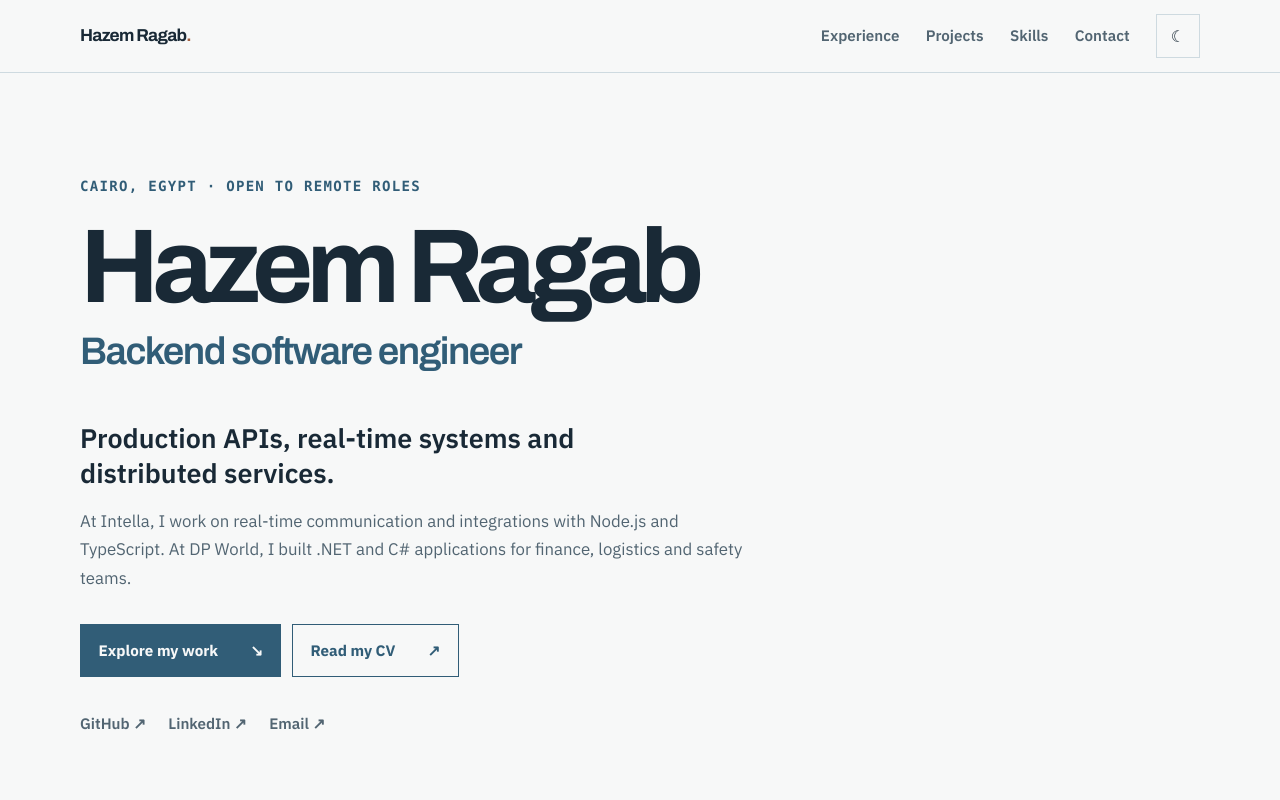
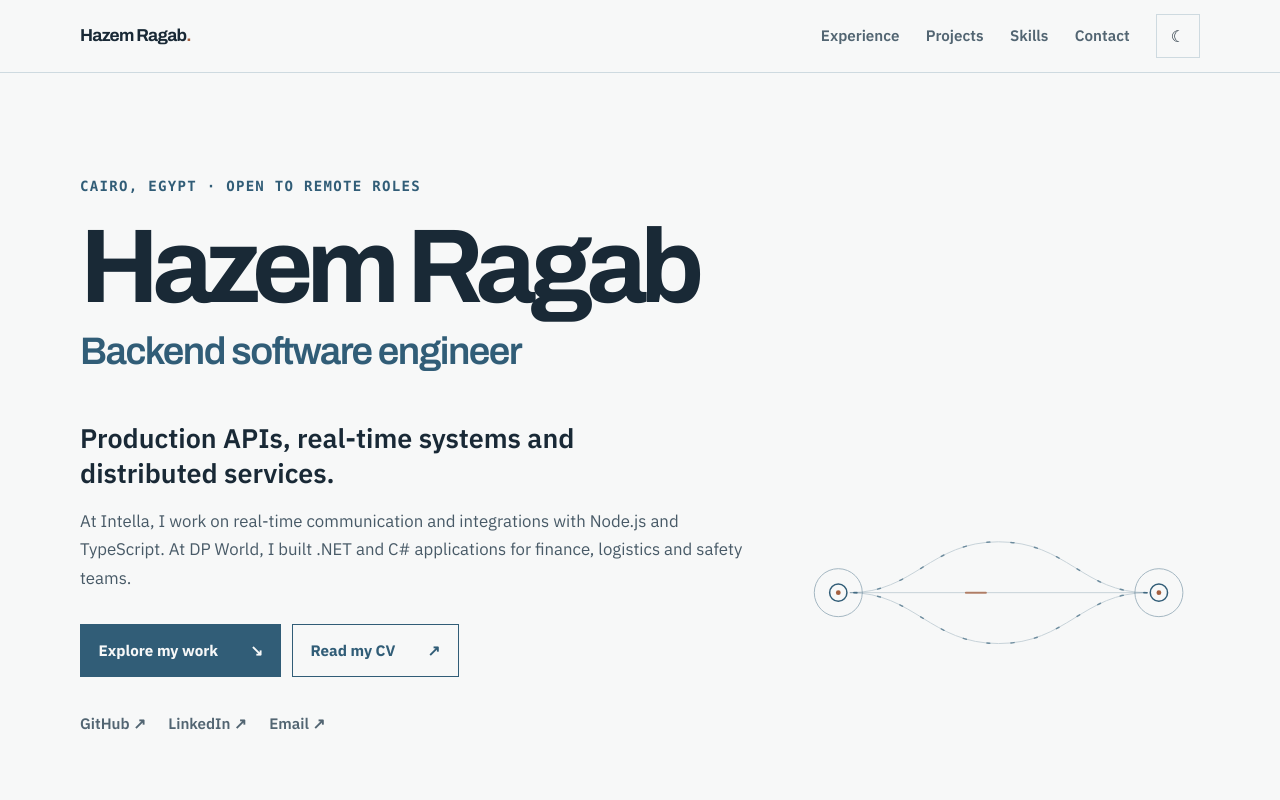
Before and after one commit to rhazem13/hazemportfolio-frontend, an Angular app: page / in a window 1280 px wide. Shown: the top 800 px of the page. Built offline with nearby package versions, Linux system fonts and the light colour scheme.

Commit message:
Add restrained live signal motion to portfolio hero

```diff
--- a/src/app/components/hero/hero.component.html
+++ b/src/app/components/hero/hero.component.html
@@ -16,5 +16,20 @@
         <a href="mailto:h.ragab.dev@gmail.com">Email <span aria-hidden="true">↗</span></a>
       </nav>
     </div>
+    <svg class="hero-signal" viewBox="0 0 420 216" fill="none" aria-hidden="true">
+      <path class="signal-track" d="M55 108C122 108 139 55 210 55S298 108 365 108" />
+      <path class="signal-track" d="M55 108H365" />
+      <path class="signal-track" d="M55 108C122 108 139 161 210 161S298 108 365 108" />
+      <path class="signal-flow" d="M55 108C122 108 139 55 210 55S298 108 365 108" />
+      <path class="signal-flow signal-flow-bottom" d="M55 108C122 108 139 161 210 161S298 108 365 108" />
+      <path class="signal-packet" d="M55 108H365" />
+      <path class="signal-packet signal-packet-later" d="M55 108H365" />
+      <circle class="signal-ring" cx="43" cy="108" r="25" />
+      <circle class="signal-ring" cx="377" cy="108" r="25" />
+      <circle class="signal-node" cx="43" cy="108" r="9" />
+      <circle class="signal-node" cx="377" cy="108" r="9" />
+      <circle class="signal-core" cx="43" cy="108" r="2.5" />
+      <circle class="signal-core" cx="377" cy="108" r="2.5" />
+    </svg>
   </div>
 </section>
--- a/src/app/components/hero/styles/hero.component.scss
+++ b/src/app/components/hero/styles/hero.component.scss
@@ -1,10 +1,23 @@
 .hero { padding: clamp(4rem, 8vw, 7.5rem) 0 clamp(4rem, 7vw, 6rem); }
+.hero .container { position: relative; }
 .hero-copy { max-width: 56rem; }
+.hero-signal { position: absolute; right: 0; bottom: 2.5rem; width: min(36%, 26.25rem); height: auto; overflow: visible; color: var(--accent-color); }
+.signal-track, .signal-flow, .signal-packet, .signal-ring, .signal-node { vector-effect: non-scaling-stroke; stroke: currentColor; }
+.signal-track { stroke-width: 1; opacity: .24; }
+.signal-flow { stroke-width: 1.5; stroke-linecap: round; stroke-dasharray: 3 21; opacity: .62; animation: signal-flow 12s linear infinite; }
+.signal-flow-bottom { animation-delay: -6s; }
+.signal-packet { stroke: var(--signal-color); stroke-width: 2; stroke-linecap: round; stroke-dasharray: 20 615; opacity: .75; animation: signal-packet 7s linear infinite; }
+.signal-packet-later { animation-delay: -3.5s; }
+.signal-ring { stroke-width: 1; opacity: .42; }
+.signal-node { fill: var(--background-color); stroke-width: 1.5; }
+.signal-core { fill: var(--signal-color); }
+@keyframes signal-flow { to { stroke-dashoffset: -240; } }
+@keyframes signal-packet { from { stroke-dashoffset: 20; } to { stroke-dashoffset: -615; } }
 .hero-eyebrow { color: var(--accent-color); font-family: var(--font-utility); font-size: .88rem; font-weight: 700; letter-spacing: .09em; text-transform: uppercase; }
 h1 { margin-top: 1.3rem; font-family: var(--font-display); font-size: clamp(4rem, 8.2vw, 7.8rem); font-weight: 700; letter-spacing: -.065em; line-height: .92; text-wrap: balance; }
 .hero-role { margin-top: .8rem; color: var(--accent-color); font-family: var(--font-display); font-size: clamp(1.55rem, 3vw, 2.7rem); font-weight: 600; letter-spacing: -.04em; line-height: 1.15; }
 .hero-title { max-width: 36ch; margin-top: clamp(2rem, 4vw, 3rem); font-size: clamp(1.35rem, 2.1vw, 1.75rem); font-weight: 600; line-height: 1.3; text-wrap: pretty; }
-.hero-description { max-width: 42rem; margin-top: 1rem; color: var(--text-secondary); font-size: 1.05rem; line-height: 1.7; }
+.hero-description { max-width: 42rem; margin-top: 1rem; color: color-mix(in srgb, var(--text-secondary), var(--text-color) 18%); font-size: 1.05rem; line-height: 1.7; }
 .hero-actions, .hero-social { display: flex; flex-wrap: wrap; align-items: center; }
 .hero-actions { gap: .65rem; margin-top: 2rem; }
 .hero-action { display: inline-flex; min-height: 3.3rem; align-items: center; justify-content: space-between; gap: 2rem; padding: .7rem 1.1rem; border: 1px solid var(--accent-color); color: var(--accent-color); font-size: .95rem; font-weight: 700; text-decoration: none; transition: background-color 180ms ease, color 180ms ease, border-color 180ms ease; }
@@ -13,4 +26,6 @@ h1 { margin-top: 1.3rem; font-family: var(--font-display); font-size: clamp(4rem
 .hero-social { gap: 1.4rem; margin-top: 2.1rem; }
 .hero-social a { color: var(--text-secondary); font-size: .95rem; font-weight: 600; text-decoration: none; }
 .hero-social a:hover { color: var(--accent-color); text-decoration: underline; }
-@media (max-width: 520px) { .hero { padding-top: 3.2rem; } h1 { font-size: clamp(3.5rem, 15vw, 5rem); } .hero-role { font-size: 1.55rem; } .hero-actions { align-items: stretch; } .hero-action { flex: 1 1 100%; } }
+@media (max-width: 1140px) { .hero-signal { position: static; display: block; width: min(100%, 26.25rem); margin-top: 2rem; } }
+@media (max-width: 520px) { .hero { padding-top: 3.2rem; padding-bottom: 3.25rem; } h1 { font-size: clamp(3.5rem, 15vw, 5rem); } .hero-role { font-size: 1.55rem; } .hero-actions { align-items: stretch; } .hero-action { flex: 1 1 100%; } .hero-signal { margin-top: .25rem; } }
+@media (prefers-reduced-motion: reduce) { .signal-flow, .signal-packet { animation: none; } .signal-packet-later { stroke-dashoffset: -170; } }
```
